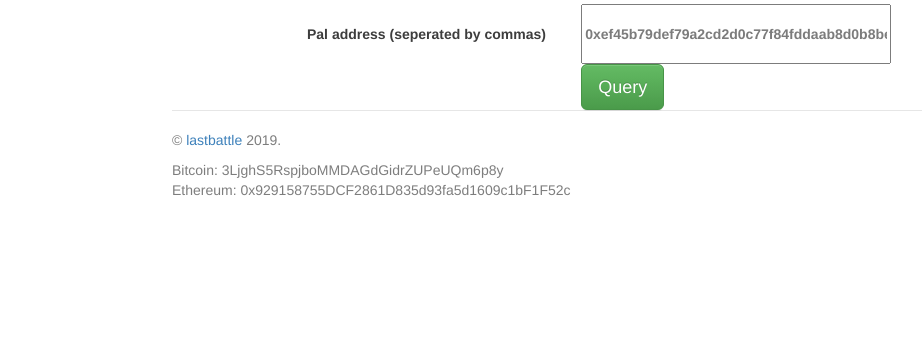
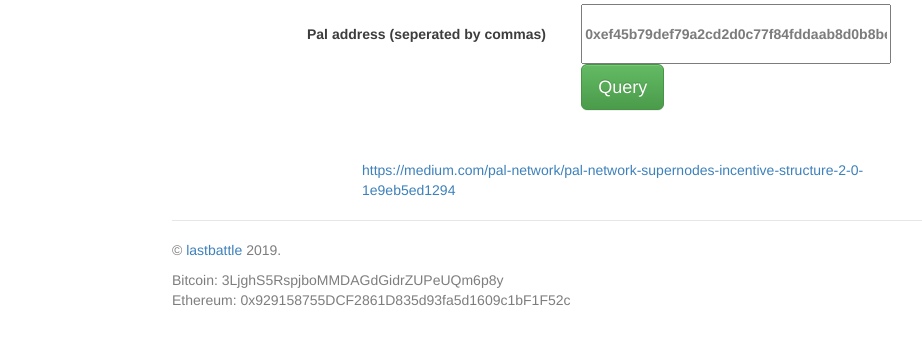
Before and after one commit to lastbattle/Pal-supernode-dashboard, a plain HTML site: page index.html in a window 1280 px wide. Shown: the part 63-408 px from the top of the page, without its empty margins (18-940 px from the left). Drawn offline with nearby package versions, Linux system fonts and the light colour scheme; a script that the page names is missing.

Commit message:
include link to incentive structure

```diff
--- a/index.html
+++ b/index.html
@@ -37,7 +37,7 @@
         <!-- Inputs-->
         <div>
             <div>
-                <table id="table_main"  class="center">
+                <table id="table_main" class="center">
                     <tr>
                         <th>Pal address (seperated by commas)</th>
                         <th><input id="input_addresses" type="text" text placeholder="0xef45b79def79a2cd2d0c77f84fddaab8d0b8be35" value="" /></th>
@@ -57,7 +57,7 @@
 
         <!-- Results -->
         <div id="resultsDiv">
-            <div >
+            <div>
                 <table id="table_total" class="center">
                     <tr>
                         <td id="header_text">Total earnings for this month: </td>
@@ -87,13 +87,13 @@
                     </table>
                 </div>
             </div>
+        </div>
 
+        <div class="center">
+            <script type="text/javascript" src="https://files.coinmarketcap.com/static/widget/currency.js"></script>
+            <div id="coinmarketcap_widget" class="coinmarketcap-currency-widget" data-currencyid="2718" data-base="USD" data-secondary="BTC"></div>
 
-
-            <div class="center">
-                <script type="text/javascript" src="https://files.coinmarketcap.com/static/widget/currency.js"></script>
-                <div id="coinmarketcap_widget" class="coinmarketcap-currency-widget" data-currencyid="2718" data-base="USD" data-secondary="BTC"></div>
-            </div>
+            <p><a href="https://medium.com/pal-network/pal-network-supernodes-incentive-structure-2-0-1e9eb5ed1294">https://medium.com/pal-network/pal-network-supernodes-incentive-structure-2-0-1e9eb5ed1294</a></p>
         </div>
 
         <!-- real footer-->
```
